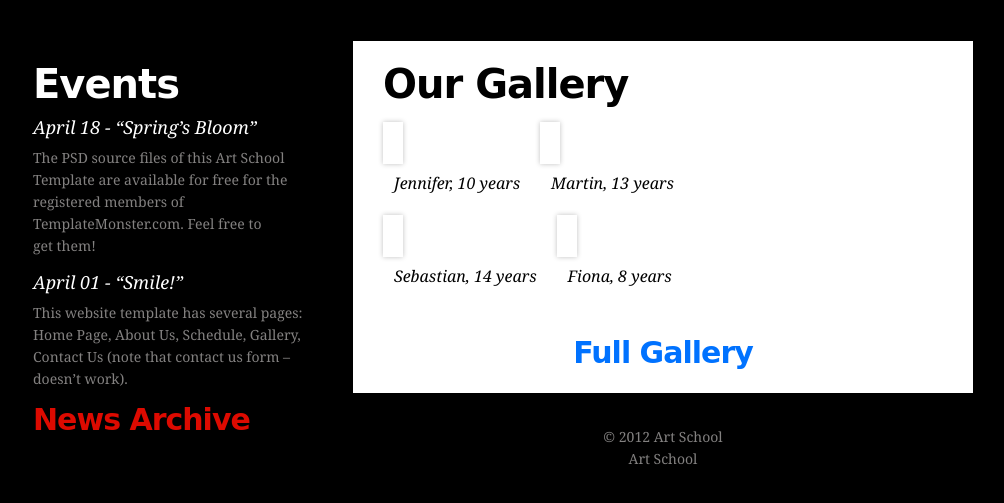
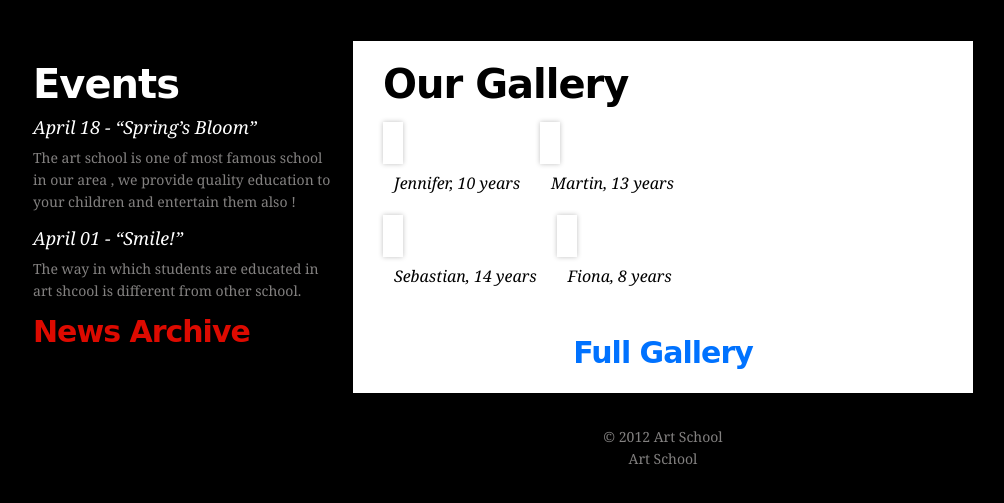
Before and after one commit to Salman-ashraf/Art-school-for-try, a plain HTML site: page index.html in a window 1280 px wide. Shown: the part 781-1284 px from the top of the page, without its empty margins (137-1141 px from the left). Drawn offline with Linux system fonts and the light colour scheme; a web font is replaced by a local one.

Commit message:
newbranch file is committed

```diff
--- a/index.html
+++ b/index.html
@@ -69,11 +69,9 @@ $(document)
         <div class="art"></div>
         <h2 class="top-1 p2">Events</h2>
         <p class="text-1 p3">April 18 - “Spring’s Bloom”</p>
-        <p>The PSD source files of this Art School Template are available for free for the registered members of TemplateMonster.com. Feel free to <br>
-          get them!</p>
+        <p>The art school is one of most famous school in our area , we provide quality education  to your children and entertain them also !</p>
         <p class="text-1 top-2 p3">April 01 - “Smile!”</p>
-        <p>This website template has several pages: Home Page, About Us, Schedule, Gallery, Contact Us (note that contact us form – <br>
-          doesn’t work).</p>
+        <p> The way in which students are educated in art shcool is different from other school.</p>
         <a href="#" class="link-1 top-3">News Archive</a> </div>
       <div class="grid_8">
         <div class="pad-1">
```
Also changed, not shown: about.html (+1 -1 lines), schedule.html (+1 -1 lines).
